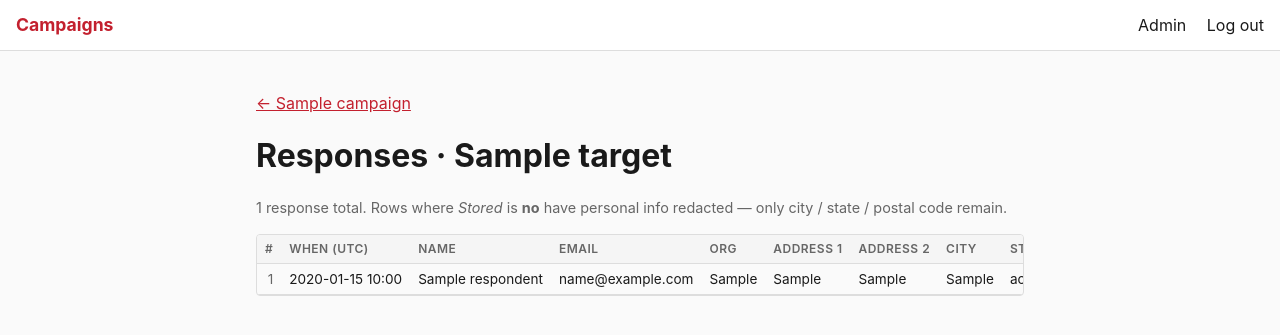
After one commit to dprodger/lexington_alarm, a Flask app: page /admin/targets/1/respondents in a window 1280 px wide. The commit adds this page. Shown: the top 335 px of the page. Run offline with Flask 3, Linux system fonts and the light colour scheme; the visitor is signed in with stand-in values (Sample User, id 1); tables that the repository leaves empty hold one stand-in row (values such as "Sample post").

Commit message:
Add admin view for per-target response counts and a tabular listing
The campaign edit page now shows "N responses" next to each target,
linking to a horizontally-scrollable table at
/admin/targets/<id>/respondents. The table renders one column per
campaign parameter alongside the writer fields, with a sticky header
and an amber tint on rows where the writer declined storage so the
empty PII cells read as intentional.

Co-Authored-By: Claude Opus 4.7 (1M context) <noreply@anthropic.com>

```diff
--- a/campaign_tooling/app/routes_admin.py
+++ b/campaign_tooling/app/routes_admin.py
@@ -29,6 +29,8 @@ from .models import (
     CampaignResource,
     ParameterChoice,
     Recipient,
+    Respondent,
+    RespondentParameter,
     Target,
     TargetParameter,
 )
@@ -179,7 +181,21 @@ def campaign_edit(campaign_id: int):
         db.session.commit()
         flash("Saved.", "success")
         return redirect(url_for("admin.campaign_edit", campaign_id=campaign.id))
-    return render_template("admin/campaign_form.html", campaign=campaign)
+    target_ids = [t.id for t in campaign.targets]
+    respondent_counts: dict[int, int] = {}
+    if target_ids:
+        respondent_counts = dict(
+            db.session.execute(
+                db.select(Respondent.target_id, db.func.count(Respondent.id))
+                .where(Respondent.target_id.in_(target_ids))
+                .group_by(Respondent.target_id)
+            ).all()
+        )
+    return render_template(
+        "admin/campaign_form.html",
+        campaign=campaign,
+        respondent_counts=respondent_counts,
+    )
 
 
 @bp.route("/campaigns/<int:campaign_id>/delete", methods=["POST"])
@@ -249,6 +265,34 @@ def target_delete(target_id: int):
     db.session.commit()
     flash("Target deleted.", "success")
     return redirect(url_for("admin.campaign_edit", campaign_id=campaign_id))
+
+
+@bp.route("/targets/<int:target_id>/respondents")
+@_require_admin
+def target_respondents(target_id: int):
+    target = db.session.get(Target, target_id) or abort(404)
+    respondents = db.session.scalars(
+        db.select(Respondent)
+        .where(Respondent.target_id == target_id)
+        .order_by(Respondent.created_at.desc(), Respondent.id.desc())
+    ).all()
+    # (respondent_id, parameter_id) -> value, for O(1) lookup while
+    # rendering one column per TargetParameter.
+    param_values: dict[tuple[int, int], str] = {
+        (rp.respondent_id, rp.parameter_id): rp.value
+        for rp in db.session.scalars(
+            db.select(RespondentParameter).where(
+                RespondentParameter.target_id == target_id
+            )
+        ).all()
+    }
+    return render_template(
+        "admin/target_respondents.html",
+        campaign=target.campaign,
+        target=target,
+        respondents=respondents,
+        param_values=param_values,
+    )
 
 
 # --- Recipients -----------------------------------------------------------
--- a/campaign_tooling/app/static/style.css
+++ b/campaign_tooling/app/static/style.css
@@ -287,6 +287,51 @@ details[open] > summary > .edit-hint { display: none; }
 .kind-email { background: #d6e9ff; }
 .kind-letter { background: #fde9c2; }
 
+/* Tight tabular view of response submissions on the admin target page.
+   Wraps in a horizontally-scrolling container so wide rows (many
+   parameters) don't blow out the page width. Redacted rows get a faint
+   tint so they read as "missing PII by design". */
+.respondents-scroll {
+  overflow-x: auto;
+  border: 1px solid var(--border);
+  border-radius: 4px;
+  margin-top: 1rem;
+}
+.respondents-table {
+  border-collapse: collapse;
+  font-size: 0.85rem;
+  width: max-content;
+  min-width: 100%;
+}
+.respondents-table th,
+.respondents-table td {
+  padding: 0.3rem 0.5rem;
+  text-align: left;
+  vertical-align: top;
+  border-bottom: 1px solid var(--border);
+  white-space: nowrap;
+  max-width: 18rem;
+  overflow: hidden;
+  text-overflow: ellipsis;
+}
+.respondents-table thead th {
+  background: #f5f5f5;
+  font-weight: 600;
+  font-size: 0.75rem;
+  text-transform: uppercase;
+  letter-spacing: 0.04em;
+  color: var(--muted);
+  position: sticky;
+  top: 0;
+  z-index: 1;
+}
+.respondents-table tbody tr:hover { background: #fafafa; }
+.respondents-table tbody tr.redacted { background: #fbf6ec; }
+.respondents-table tbody tr.redacted:hover { background: #f7eed8; }
+.respondents-table .num { color: var(--muted); text-align: right; }
+.respondents-table .bool { text-align: center; }
+.respondents-table .nowrap { white-space: nowrap; }
+
 /* Substituted-value highlight in rendered letter bodies and previews.
    Browser default is bright yellow; soften it for readability. */
 mark {
--- a/campaign_tooling/app/templates/admin/campaign_form.html
+++ b/campaign_tooling/app/templates/admin/campaign_form.html
@@ -89,7 +89,11 @@
           </div>
           <div class="muted">
             {{ t.recipients|length }} recipient{{ '' if t.recipients|length == 1 else 's' }} ·
-            {{ t.artifacts|length }} artifact{{ '' if t.artifacts|length == 1 else 's' }}
+            {{ t.artifacts|length }} artifact{{ '' if t.artifacts|length == 1 else 's' }} ·
+            {% set count = respondent_counts.get(t.id, 0) %}
+            <a href="{{ url_for('admin.target_respondents', target_id=t.id) }}">
+              {{ count }} response{{ '' if count == 1 else 's' }}
+            </a>
           </div>
         </li>
       {% endfor %}
--- /dev/null
+++ b/campaign_tooling/app/templates/admin/target_respondents.html
@@ -0,0 +1,61 @@
+{% extends "base.html" %}
+{% block title %}Responses · {{ target.name }} · {{ campaign.name }}{% endblock %}
+{% block content %}
+<p><a href="{{ url_for('admin.campaign_edit', campaign_id=campaign.id) }}">&larr; {{ campaign.name }}</a></p>
+
+<h1>Responses · {{ target.name }}</h1>
+<p class="muted">
+  {{ respondents|length }} response{{ '' if respondents|length == 1 else 's' }} total.
+  Rows where <em>Stored</em> is <strong>no</strong> have personal info redacted —
+  only city / state / postal code remain.
+</p>
+
+{% if not respondents %}
+  <p class="muted">No responses yet.</p>
+{% else %}
+<div class="respondents-scroll">
+  <table class="respondents-table">
+    <thead>
+      <tr>
+        <th>#</th>
+        <th>When (UTC)</th>
+        <th>Name</th>
+        <th>Email</th>
+        <th>Org</th>
+        <th>Address 1</th>
+        <th>Address 2</th>
+        <th>City</th>
+        <th>ST</th>
+        <th>ZIP</th>
+        {% for p in target.parameters %}
+          <th title="{{ p.key }}">{{ p.label or p.key }}</th>
+        {% endfor %}
+        <th title="Email-copy consent">Copy</th>
+        <th title="Storage consent">Stored</th>
+      </tr>
+    </thead>
+    <tbody>
+      {% for r in respondents %}
+        <tr {% if not r.store_contact_consent %}class="redacted"{% endif %}>
+          <td class="num">{{ r.id }}</td>
+          <td class="nowrap">{{ r.created_at.strftime('%Y-%m-%d %H:%M') }}</td>
+          <td>{{ r.name }}</td>
+          <td>{{ r.email }}</td>
+          <td>{{ r.organization }}</td>
+          <td>{{ r.street1 }}</td>
+          <td>{{ r.street2 }}</td>
+          <td>{{ r.city }}</td>
+          <td>{{ r.state }}</td>
+          <td>{{ r.postal_code }}</td>
+          {% for p in target.parameters %}
+            <td>{{ param_values.get((r.id, p.id), '') }}</td>
+          {% endfor %}
+          <td class="bool">{% if r.email_copy_consent %}yes{% else %}no{% endif %}</td>
+          <td class="bool">{% if r.store_contact_consent %}yes{% else %}no{% endif %}</td>
+        </tr>
+      {% endfor %}
+    </tbody>
+  </table>
+</div>
+{% endif %}
+{% endblock %}
```
